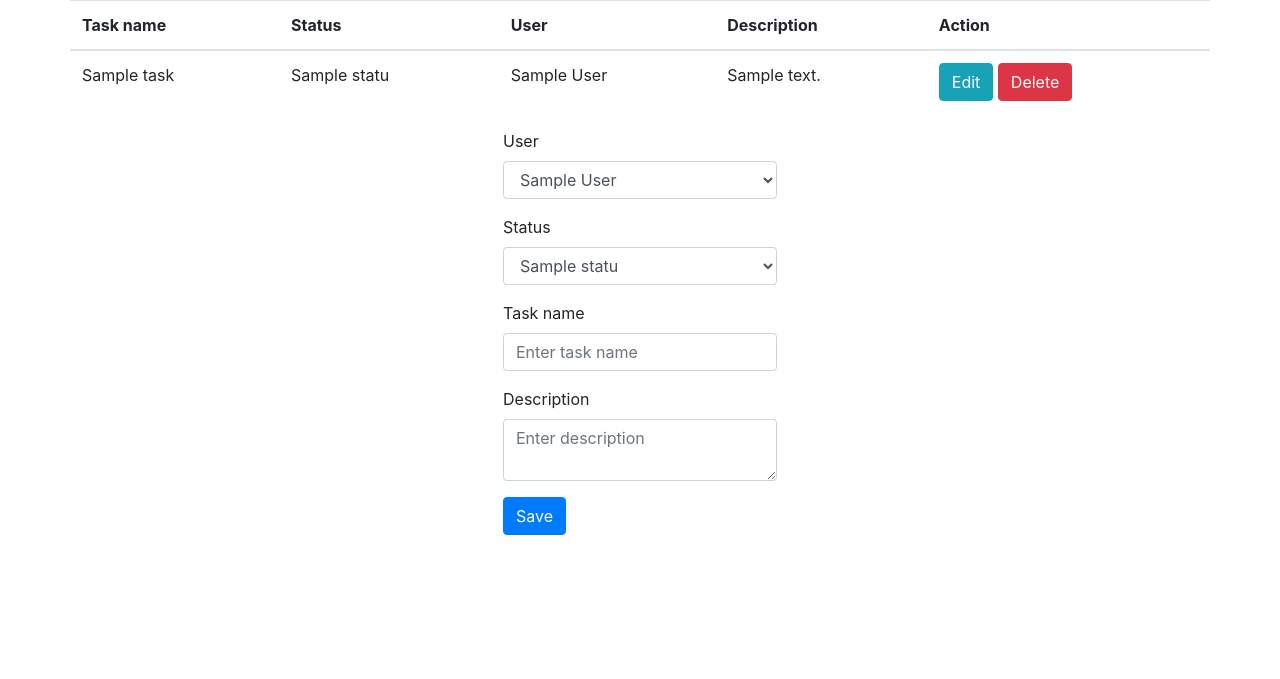
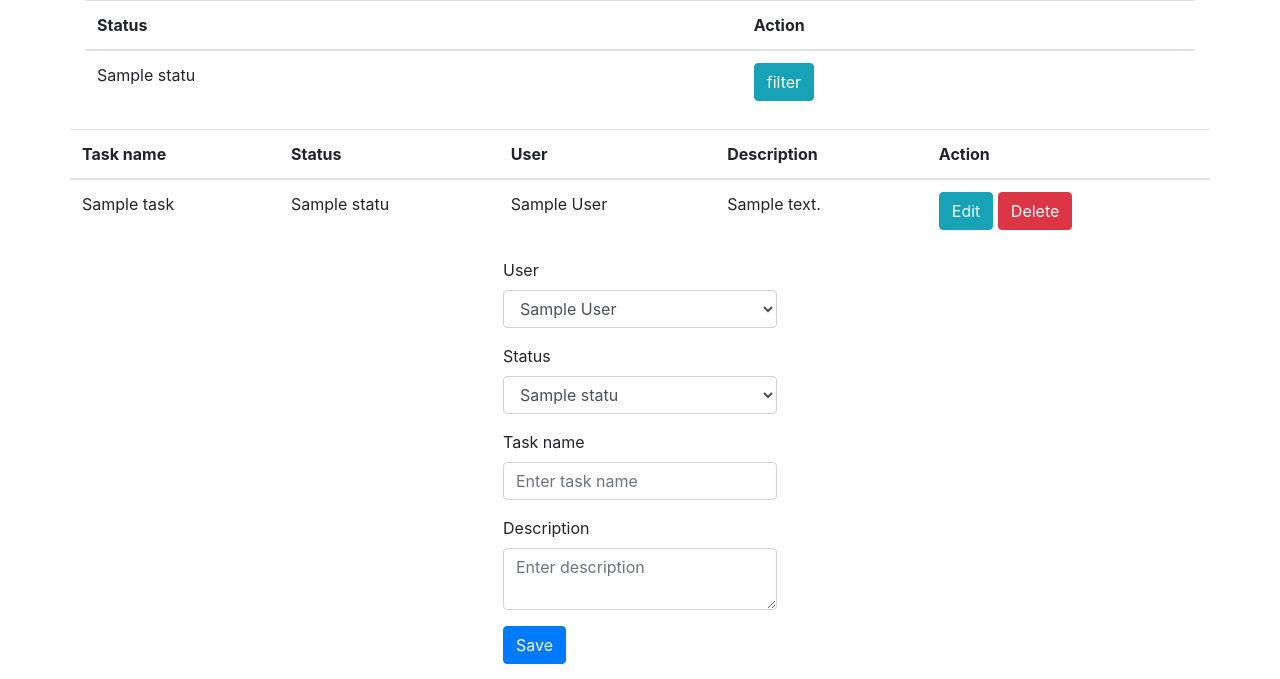
Before and after one commit to Neil163/task-manager, a PHP site: page /index.php in a window 1280 px wide. Shown: the top 679 px of the page. Run offline with PHP 8.4, Linux system fonts and the light colour scheme; tables that the repository leaves empty or names only in its code hold one stand-in row (values such as "Sample post").

Commit message:
added a gilter on status

```diff
--- a/index.php
+++ b/index.php
@@ -19,8 +19,28 @@
 </head>
 <body>
 <?php require_once 'process.php'; ?>
-<?php $tasksArray = json_decode($task->get($connection), true); ?>
+
 <div class="container">
+    <div class=" justify-content-center">
+        <table class="table">
+            <thead>
+            <tr>
+                <th>Status</th>
+                <th colspan="2">Action</th>
+            </tr>
+            </thead>
+            <?php foreach ($statusesArray as $status): ?>
+            <tr>
+                <td><?php echo $status['name'] ?></td>
+                <td>
+                    <a href="index.php?filter=<?php echo $status['id']; ?>"
+                       class="btn btn-info">filter</a>
+                </td>
+                <?php endforeach; ?>
+            </tr>
+        </table>
+
+    </div>
     <div class="row justify-content-center">
         <table class="table">
             <thead>
@@ -32,8 +52,7 @@
                 <th colspan="2">Action</th>
             </tr>
             </thead>
-            <?php
-            foreach ($tasksArray as $task): ?>
+            <?php foreach ($tasksArray as $task): ?>
             <tr>
                 <td><?php echo $task['task_name'] ?></td>
                 <td><?php echo $task['status_name'] ?></td>
@@ -66,7 +85,6 @@
             </div>
             <div class="form-group">
                 <label>Status</label>
-                <?php $statusesArray = json_decode($statuses->get($connection), true); ?>
                 <select class="form-control" name="statusId">
                     <?php
                     foreach ($statusesArray as $status): ?>
--- a/process.php
+++ b/process.php
@@ -11,12 +11,16 @@ $id = null;
 $name = null;
 $description = null;
 $update = null;
+$filterStatusId = null;
 
 $database = new Database();
 $connection = $database->connect();
 $task = new Task();
 $users = new User();
 $statuses = new Status();
+
+$tasksArray = json_decode($task->getJoin($connection, $filterStatusId), true);
+$statusesArray = json_decode($statuses->get($connection), true);
 
 //Save a task functionality
 if (isset($_POST['save'])) {
@@ -45,7 +49,7 @@ if (isset($_GET['delete'])) {
 if (isset($_GET['edit'])) {
     $id = $_GET['edit'];
     $update = true;
-    $result = json_decode($task->get(
+    $result = json_decode($task->getTasks(
         $connection,
         "WHERE id = {$_GET['edit']}"),
         true
@@ -55,6 +59,18 @@ if (isset($_GET['edit'])) {
         $name = $row[$id]['name'];
         $description = $row[$id]['description'];
     }
+}
+
+//Filter button is pressed
+if (isset($_GET['filter'])) {
+    $filterStatusId = $_GET['filter'];
+    $tasksArray = json_decode($task->getJoin($connection, $filterStatusId), true);
+}
+
+//Clear filter button is pressed
+if (isset($_GET['clear'])) {
+    //$filterStatusId = null;
+    //$tasksArray = json_decode($task->get($connection, $filterStatusId), true);
 }
 
 //Update a task functionality
--- a/src/Classes/Task.php
+++ b/src/Classes/Task.php
@@ -143,14 +143,13 @@ class Task
     }
 
     /**
-     * get tasks
+     * get tasks with other table's data
      *
-     * @param $connection
-     * @param string $condition
-     *
+     * @param mysqli $connection
+     * @param string|null $condition
      * @return mixed
      */
-    public function get(mysqli $connection, string $condition = null)
+    public function getJoin(mysqli $connection, string $condition = null)
     {
         $tasks = array();
         if ($condition) {
@@ -162,8 +161,8 @@ class Task
                     {$this->userTable}.name AS user_name,
                     {$this->statusTable}.name AS status_name
                 FROM {$this->taskTable}
-                JOIN {$this->userTable} ON tasks.user_id = users.id
-                JOIN {$this->statusTable} ON tasks.status_id = status.id
+                JOIN {$this->userTable} ON {$this->taskTable}.user_id = {$this->userTable}.id
+                JOIN {$this->statusTable} ON {$this->taskTable}.status_id = {$this->statusTable}.id
                 {$condition}
             ") or die($connection->error);
         } else {
@@ -175,8 +174,8 @@ class Task
                     {$this->userTable}.name AS user_name,
                     {$this->statusTable}.name AS status_name
                 FROM {$this->taskTable}
-                JOIN {$this->userTable} ON tasks.user_id = users.id
-                JOIN {$this->statusTable} ON tasks.status_id = status.id
+                JOIN {$this->userTable} ON {$this->taskTable}.user_id = {$this->userTable}.id
+                JOIN {$this->statusTable} ON {$this->taskTable}.status_id = {$this->statusTable}.id
             ") or die($connection->error);
         }
         while ($row = mysqli_fetch_assoc($result)) {
@@ -186,6 +185,36 @@ class Task
                 'description' => $row['description'],
                 'user_name' => $row['user_name'],
                 'status_name' => $row['status_name'],
+            );
+        }
+
+        return json_encode($tasks);
+    }
+
+    /**
+     * Get tasks
+     *
+     * @param mysqli $connection
+     * @param string|null $condition
+     * @return false|string
+     */
+    public function getTasks(mysqli $connection, string $condition = null)
+    {
+        $tasks = array();
+
+        if ($condition) {
+            $result = $connection->query("SELECT * from {$this->taskTable} {$condition}") or
+                die($connection->error);
+        } else {
+            $result = $connection->query("SELECT * from {$this->taskTable}") or
+                die($connection->error);
+        }
+        while ($row = mysqli_fetch_assoc($result)) {
+            $tasks[$row['id']] = array(
+                'id' => $row['id'],
+                'name' => $row['name'],
+                'description' => $row['description'],
+
             );
         }
 
--- a/src/Classes/User.php
+++ b/src/Classes/User.php
@@ -3,6 +3,8 @@
 
 namespace App;
 
+
+use mysqli;
 
 class User
 {
@@ -12,7 +14,7 @@ class User
      * @param mysqli $connection
      * @return false|string
      */
-    public function get($connection)
+    public function get(mysqli $connection)
     {
         $users = array();
 
```
